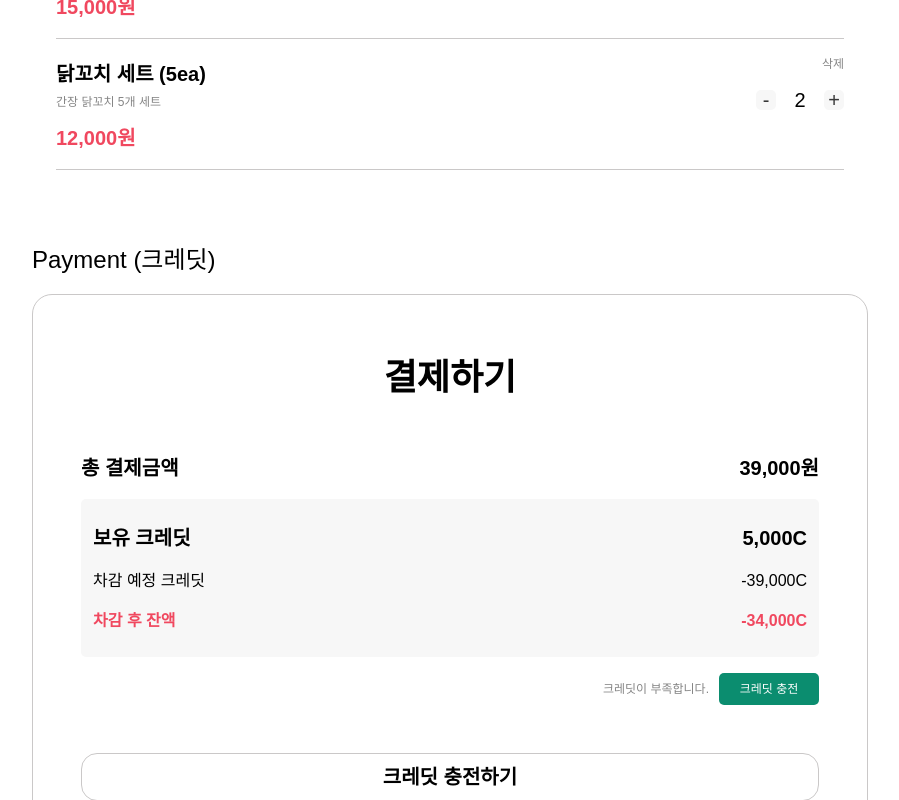
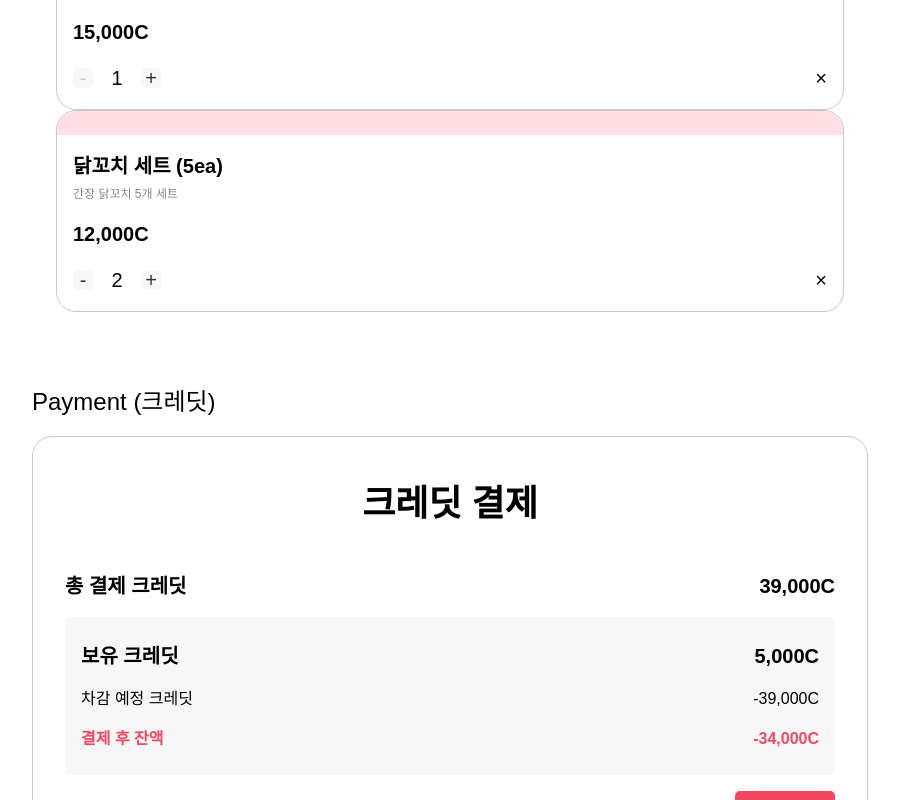
Before and after one commit to uptomaster/7th_deliveryApp, a React (Vite) app in the folder delivery-order-app/: page /test in a window 1280 px wide. Shown: the part 1360-2160 px from the top of the page, without its empty margins (190-1089 px from the left). Built offline with nearby package versions, Linux system fonts and the light colour scheme.

Commit message:
fix: 크레딧 결제 화면 및 옵션 가격 표시 정리

```diff
--- a/delivery-order-app/src/components/cart/CartItem.jsx
+++ b/delivery-order-app/src/components/cart/CartItem.jsx
@@ -1,63 +1,53 @@
 import QuantityControl from '../common/QuantityControl'
+import { formatCredit } from '../../utils/format'
 
 function CartItem({ item, onIncrease, onDecrease, onRemove }) {
-  const parsePrice = (price) => {
-    if (typeof price === 'number') return price
-    return Number(price.toString().replace(/[^0-9]/g, ''))
-  }
+  return (
+    <article className="rounded-modal border border-gray-2 bg-gray-0">
+      <div className="rounded-t-modal bg-assistive px-4 py-3">
+        <p className="text-[16px] font-bold text-gray-5">{item.storeName}</p>
+      </div>
 
-  const formatPrice = (price) => {
-    return `${parsePrice(price).toLocaleString()}원`
-  }
-
-  return (
-    <article className="flex items-start justify-between gap-4 border-b border-gray-2 py-4">
-      <div>
-        <p className="text-[12px] font-medium text-primary">
-          {item.storeName}
-        </p>
-
-        <h3 className="mt-1 text-[20px] font-bold text-gray-5">
-          {item.name}
-        </h3>
+      <div className="px-4 py-4">
+        <h3 className="text-[20px] font-bold text-gray-5">{item.name}</h3>
 
         <p className="mt-1 text-[12px] font-medium text-gray-3">
           {item.description}
         </p>
 
         {item.selectedOptions?.length > 0 && (
-          <ul className="mt-3 space-y-1">
+          <div className="mt-3 flex flex-wrap gap-2">
             {item.selectedOptions.map((option) => (
-              <li
+              <span
                 key={option.id}
-                className="text-[12px] font-medium text-gray-3"
+                className="rounded-small border border-primary px-2 py-1 text-[12px] font-medium text-primary"
               >
-                ㄴ {option.groupTitle}: {option.name}{' '}
-                {formatPrice(option.price)}
-              </li>
+                {option.name}
+              </span>
             ))}
-          </ul>
+          </div>
         )}
 
-        <p className="mt-3 text-[20px] font-bold text-primary">
-          {formatPrice(item.unitPrice || item.price)}
+        <p className="mt-4 text-[20px] font-bold text-gray-5">
+          {formatCredit(item.unitPrice || item.price)}
         </p>
-      </div>
 
-      <div className="flex flex-col items-end gap-3">
-        <button
-          type="button"
-          onClick={() => onRemove(item.id)}
-          className="text-[12px] font-medium text-gray-3 transition hover:text-primary"
-        >
-          삭제
-        </button>
+        <div className="mt-4 flex items-center justify-between">
+          <QuantityControl
+            count={item.count}
+            onDecrease={() => onDecrease(item.id)}
+            onIncrease={() => onIncrease(item.id)}
+          />
 
-        <QuantityControl
-          count={item.count}
-          onDecrease={() => onDecrease(item.id)}
-          onIncrease={() => onIncrease(item.id)}
-        />
+          <button
+            type="button"
+            onClick={() => onRemove(item.id)}
+            className="text-[20px] font-medium text-gray-5 transition hover:text-primary"
+            aria-label="삭제"
+          >
+            ×
+          </button>
+        </div>
       </div>
     </article>
   )
--- a/delivery-order-app/src/components/payment/PaymentBox.jsx
+++ b/delivery-order-app/src/components/payment/PaymentBox.jsx
@@ -1,7 +1,7 @@
 import { Link, useNavigate } from 'react-router-dom'
 import Button from '../common/Button'
 import { useCredit } from '../../hooks/useCredit'
-import { formatCredit, formatWon } from '../../utils/format'
+import { formatCredit } from '../../utils/format'
 
 function PaymentBox({ totalPrice = 0, onPayment }) {
   const navigate = useNavigate()
@@ -23,17 +23,17 @@ function PaymentBox({ totalPrice = 0, onPayment }) {
   }
 
   return (
-    <section className="rounded-modal border border-gray-2 bg-gray-0 px-12 py-14">
+    <section className="rounded-modal border border-gray-2 bg-gray-0 px-8 py-10">
       <h2 className="text-center text-[36px] font-bold text-gray-5">
-        결제하기
+        크레딧 결제
       </h2>
 
-      <div className="mt-12 flex items-center justify-between text-[20px] font-bold text-gray-5">
-        <span>총 결제금액</span>
-        <span>{formatWon(totalPrice)}</span>
+      <div className="mt-10 flex items-center justify-between text-[20px] font-bold text-gray-5">
+        <span>총 결제 크레딧</span>
+        <span>{formatCredit(totalPrice)}</span>
       </div>
 
-      <div className="mt-4 flex flex-col gap-4 rounded-small bg-gray-1 px-3 py-6">
+      <div className="mt-4 flex flex-col gap-4 rounded-small bg-gray-1 px-4 py-6">
         <div className="flex items-center justify-between text-[20px] font-bold text-gray-5">
           <span>보유 크레딧</span>
           <span>{formatCredit(credit)}</span>
@@ -46,32 +46,32 @@ function PaymentBox({ totalPrice = 0, onPayment }) {
 
         <div
           className={`flex items-center justify-between text-[16px] font-bold ${
-            isInsufficient ? 'text-primary' : 'text-green-primary'
+            isInsufficient ? 'text-primary' : 'text-gray-5'
           }`}
         >
-          <span>차감 후 잔액</span>
+          <span>결제 후 잔액</span>
           <span>{formatCredit(remainingCredit)}</span>
         </div>
       </div>
 
-      {isInsufficient && (
-        <div className="mt-4 flex items-center justify-end gap-[10px]">
+      {isInsufficient && !isEmptyPrice && (
+        <div className="mt-4 flex items-center justify-end gap-3">
           <span className="text-[12px] font-medium text-gray-3">
             크레딧이 부족합니다.
           </span>
 
           <Link
             to="/credit/charge"
-            className="flex h-8 w-[100px] items-center justify-center whitespace-nowrap rounded-small bg-green-primary text-[12px] font-medium text-gray-0"
+            className="flex h-8 w-[100px] items-center justify-center whitespace-nowrap rounded-small bg-primary text-[12px] font-medium text-gray-0"
           >
-            크레딧 충전
+            충전하기
           </Link>
         </div>
       )}
 
       <Button
         size="full"
-        className="mt-12"
+        className="mt-10"
         disabled={isEmptyPrice}
         variant={isInsufficient ? 'outline' : 'primary'}
         onClick={handleButtonClick}
@@ -80,7 +80,7 @@ function PaymentBox({ totalPrice = 0, onPayment }) {
           ? '메뉴를 담아주세요'
           : isInsufficient
             ? '크레딧 충전하기'
-            : '결제하기'}
+            : '크레딧으로 결제하기'}
       </Button>
     </section>
   )
--- a/delivery-order-app/src/components/restaurant/MenuModal.jsx
+++ b/delivery-order-app/src/components/restaurant/MenuModal.jsx
@@ -3,13 +3,7 @@ import Button from '../common/Button'
 import QuantityControl from '../common/QuantityControl'
 import MenuOptionSelector from './MenuOptionSelector'
 import { useCart } from '../../context/CartContext'
-
-// 💡 남혁 형이 작업할 부분: 나중에 실제 식당 데이터(restaurants.js)에 옵션이 추가되면 이 더미 데이터를 지우고 실제 데이터를 쓰면 됩니다!
-const DUMMY_OPTIONS = [
-  { id: 'opt1', name: '사이즈 업', price: 1000 },
-  { id: 'opt2', name: '치즈 토핑', price: 500 },
-  { id: 'opt3', name: '매운맛 변경', price: 500 },
-]
+import { formatCredit, parseCredit } from '../../utils/format'
 
 function MenuModal({ restaurant, onClose }) {
   const { addToCart } = useCart()
@@ -26,11 +20,6 @@ function MenuModal({ restaurant, onClose }) {
 
   if (!restaurant) return null
 
-  const parsePrice = (price) => {
-    if (typeof price === 'number') return price
-    return Number(price.toString().replace(/[^0-9]/g, ''))
-  }
-
   const createSelectedOption = (group, option) => ({
     ...option,
     groupId: group.id,
@@ -43,7 +32,7 @@ function MenuModal({ restaurant, onClose }) {
     menu.optionGroups?.forEach((group) => {
       if (group.type === 'radio') {
         const defaultOption =
-          group.options.find((option) => parsePrice(option.price) === 0) ||
+          group.options.find((option) => parseCredit(option.price) === 0) ||
           group.options[0]
 
         initialMap[group.id] = createSelectedOption(group, defaultOption)
@@ -65,17 +54,21 @@ function MenuModal({ restaurant, onClose }) {
     })
   }
 
-  const getTotalPrice = () => {
+  const getUnitPrice = () => {
     if (!activeMenu) return 0
 
-    const basePrice = parsePrice(activeMenu.price)
+    const basePrice = parseCredit(activeMenu.price)
 
     const optionsPrice = getSelectedOptions().reduce(
-      (sum, option) => sum + parsePrice(option.price),
+      (sum, option) => sum + parseCredit(option.price),
       0,
     )
 
-    return (basePrice + optionsPrice) * count
+    return basePrice + optionsPrice
+  }
+
+  const getTotalPrice = () => {
+    return getUnitPrice() * count
   }
 
   const handleSelectRadio = (group, option) => {
@@ -132,36 +125,34 @@ function MenuModal({ restaurant, onClose }) {
 
   if (activeMenu) {
     return (
-      <div className="fixed inset-0 z-[100] flex items-center justify-center bg-black/40 px-5">
-        <section className="flex w-full max-w-[420px] flex-col rounded-modal bg-gray-0 p-7 shadow-2xl">
-          <div className="flex items-start justify-between gap-4">
+      <div className="fixed inset-0 z-[100] flex justify-end bg-black/30">
+        <section className="flex h-full w-full max-w-[360px] flex-col bg-gray-0 px-4 py-6 shadow-2xl">
+          <div className="flex items-start justify-between">
             <div>
               <h2 className="text-[24px] font-bold text-gray-5">
+                {restaurant.name}
+              </h2>
+
+              <h3 className="mt-8 text-[20px] font-bold text-gray-5">
                 {activeMenu.name}
-              </h2>
+              </h3>
 
               <p className="mt-1 text-[12px] font-medium text-gray-3">
                 {activeMenu.description}
-              </p>
-
-              <p className="mt-2 text-[20px] font-bold text-gray-5">
-                {activeMenu.price}
               </p>
             </div>
 
             <button
               type="button"
-              onClick={handleBackToMenuList}
-              className="text-[24px] font-medium text-gray-4 transition hover:text-primary"
-              aria-label="메뉴 목록으로 돌아가기"
+              onClick={onClose}
+              className="text-[24px] font-medium text-gray-5 transition hover:text-primary"
+              aria-label="모달 닫기"
             >
-              ←
+              ×
             </button>
           </div>
 
-          <div className="my-6 h-px bg-gray-2" />
-
-          <div className="max-h-[50vh] flex-1 overflow-y-auto pr-2">
+          <div className="mt-4 flex-1 overflow-y-auto pr-1">
             <MenuOptionSelector
               optionGroups={activeMenu.optionGroups}
               selectedOptionMap={selectedOptionMap}
@@ -170,10 +161,11 @@ function MenuModal({ restaurant, onClose }) {
             />
           </div>
 
-          <div className="my-6 h-px bg-gray-2" />
-
-          <div className="mb-6 flex items-center justify-between">
-            <span className="text-[16px] font-bold text-gray-5">수량</span>
+          <div className="border-t border-gray-2 pt-5">
+            <div className="mb-5 flex items-center justify-between">
+              <strong className="text-[20px] font-bold text-gray-5">
+                {formatCredit(getTotalPrice())}
+              </strong>
 
               <QuantityControl
                 count={count}
@@ -182,24 +174,35 @@ function MenuModal({ restaurant, onClose }) {
               />
             </div>
 
+            <div className="grid grid-cols-[80px_1fr] gap-3">
+              <Button
+                variant="outline"
+                size="full"
+                onClick={handleBackToMenuList}
+              >
+                이전
+              </Button>
+
               <Button variant="primary" size="full" onClick={handleAddToCart}>
-            {getTotalPrice().toLocaleString()}원 담기
+                담기
               </Button>
+            </div>
+          </div>
         </section>
       </div>
     )
   }
 
   return (
-    <div className="fixed inset-0 z-[100] flex items-center justify-center bg-black/40 px-5">
-      <section className="flex w-full max-w-[420px] flex-col rounded-modal bg-gray-0 p-7 shadow-2xl">
-        <div className="flex items-start justify-between gap-4">
+    <div className="fixed inset-0 z-[100] flex justify-end bg-black/30">
+      <section className="flex h-full w-full max-w-[360px] flex-col bg-gray-0 px-4 py-6 shadow-2xl">
+        <div className="flex items-start justify-between">
           <div>
             <p className="text-[12px] font-medium text-primary">
               {restaurant.category}
             </p>
 
-            <h2 className="mt-1 text-[36px] font-bold text-gray-5">
+            <h2 className="mt-1 text-[24px] font-bold text-gray-5">
               {restaurant.name}
             </h2>
 
@@ -211,21 +214,17 @@ function MenuModal({ restaurant, onClose }) {
           <button
             type="button"
             onClick={onClose}
-            className="text-[24px] font-medium text-gray-4 transition hover:text-primary"
+            className="text-[24px] font-medium text-gray-5 transition hover:text-primary"
             aria-label="모달 닫기"
           >
             ×
           </button>
         </div>
 
-        <div className="my-6 h-px bg-gray-2" />
-
-        <div className="max-h-[50vh] space-y-9 overflow-y-auto pr-2">
+        <div className="mt-8 flex-1 space-y-8 overflow-y-auto pr-1">
           {restaurant.menus?.map((menu) => (
-            <div
-              key={menu.id}
-              className="flex items-center justify-between gap-4"
-            >
+            <article key={menu.id}>
+              <div className="flex items-start justify-between gap-4">
                 <div>
                   <h3 className="text-[20px] font-bold text-gray-5">
                     {menu.name}
@@ -234,20 +233,21 @@ function MenuModal({ restaurant, onClose }) {
                   <p className="mt-1 text-[12px] font-medium text-gray-3">
                     {menu.description}
                   </p>
-
-                <p className="mt-1 text-[20px] font-bold text-gray-5">
-                  {menu.price}
-                </p>
                 </div>
 
-              <Button
-                variant="outline"
-                size="sm"
+                <button
+                  type="button"
                   onClick={() => handleOpenOptionPage(menu)}
+                  className="rounded-small border border-primary px-2 py-1 text-[12px] font-medium text-primary transition hover:bg-assistive"
                 >
                   선택
-              </Button>
+                </button>
               </div>
+
+              <p className="mt-4 text-right text-[20px] font-bold text-gray-5">
+                {formatCredit(menu.price)}
+              </p>
+            </article>
           ))}
         </div>
       </section>
--- a/delivery-order-app/src/components/restaurant/MenuOptionSelector.jsx
+++ b/delivery-order-app/src/components/restaurant/MenuOptionSelector.jsx
@@ -1,50 +1,47 @@
+import { formatCredit, parseCredit } from '../../utils/format'
+
 function MenuOptionSelector({
   optionGroups = [],
   selectedOptionMap = {},
   onSelectRadio,
   onToggleCheckbox,
 }) {
-  const parsePrice = (price) => {
-    if (typeof price === 'number') return price
-    return Number(price.toString().replace(/[^0-9]/g, ''))
-  }
+  const formatOptionPrice = (price) => {
+    const parsedPrice = parseCredit(price)
 
-  const formatPrice = (price) => {
-    const parsedPrice = parsePrice(price)
+    if (parsedPrice === 0) return ''
 
-    if (parsedPrice === 0) return '+0원'
-
-    return `+${parsedPrice.toLocaleString()}원`
+    return `(+${formatCredit(parsedPrice)})`
   }
 
   if (optionGroups.length === 0) {
     return (
-      <p className="text-[14px] font-medium text-gray-3">
+      <p className="text-[12px] font-medium text-gray-3">
         선택 가능한 옵션이 없습니다.
       </p>
     )
   }
 
   return (
-    <div className="space-y-6">
+    <div className="space-y-8">
       {optionGroups.map((group) => {
         const selectedValue = selectedOptionMap[group.id]
 
         return (
           <section key={group.id}>
-            <div className="mb-3 flex items-center gap-2">
-              <h4 className="text-[16px] font-bold text-gray-5">
+            <div className="mb-3">
+              <h4 className="text-[20px] font-bold text-gray-5">
                 {group.title}
               </h4>
 
               {group.required && (
-                <span className="rounded-full bg-assistive px-2 py-1 text-[12px] font-medium text-primary">
-                  필수
-                </span>
+                <p className="mt-1 text-[12px] font-medium text-gray-3">
+                  필수 옵션입니다.
+                </p>
               )}
             </div>
 
-            <div className="space-y-3">
+            <div className="flex flex-wrap gap-2">
               {group.options.map((option) => {
                 const isSelected =
                   group.type === 'radio'
@@ -55,39 +52,25 @@ function MenuOptionSelector({
                       )
 
                 return (
-                  <label
+                  <button
                     key={option.id}
-                    className={`flex cursor-pointer items-center justify-between rounded-button border px-4 py-3 transition ${
+                    type="button"
+                    onClick={() => {
+                      if (group.type === 'radio') {
+                        onSelectRadio(group, option)
+                        return
+                      }
+
+                      onToggleCheckbox(group, option)
+                    }}
+                    className={`rounded-small border px-2 py-1 text-[12px] font-medium transition ${
                       isSelected
-                        ? 'border-primary bg-assistive'
-                        : 'border-gray-2 bg-gray-0 hover:border-secondary'
+                        ? 'border-primary bg-assistive text-primary'
+                        : 'border-primary bg-gray-0 text-primary hover:bg-assistive'
                     }`}
                   >
-                    <div className="flex items-center gap-3">
-                      <input
-                        type={group.type}
-                        name={group.id}
-                        checked={isSelected}
-                        onChange={() => {
-                          if (group.type === 'radio') {
-                            onSelectRadio(group, option)
-                            return
-                          }
-
-                          onToggleCheckbox(group, option)
-                        }}
-                        className="h-4 w-4 accent-primary"
-                      />
-
-                      <span className="text-[14px] font-medium text-gray-5">
-                        {option.name}
-                      </span>
-                    </div>
-
-                    <span className="text-[14px] font-bold text-gray-5">
-                      {formatPrice(option.price)}
-                    </span>
-                  </label>
+                    {option.name} {formatOptionPrice(option.price)}
+                  </button>
                 )
               })}
             </div>
--- a/delivery-order-app/src/context/CartContext.jsx
+++ b/delivery-order-app/src/context/CartContext.jsx
@@ -1,14 +1,10 @@
 import { createContext, useContext, useState } from 'react'
+import { parseCredit } from '../utils/format'
 
 const CartContext = createContext()
 
 export function CartProvider({ children }) {
   const [cartItems, setCartItems] = useState([])
-
-  const parsePrice = (price) => {
-    if (typeof price === 'number') return price
-    return Number(price.toString().replace(/[^0-9]/g, ''))
-  }
 
   const addToCart = (restaurantName, menu, count, selectedOptions = []) => {
     setCartItems((prev) => {
@@ -22,10 +18,10 @@ export function CartProvider({ children }) {
 
       const existingItem = prev.find((item) => item.id === uniqueId)
 
-      const basePrice = parsePrice(menu.price)
+      const basePrice = parseCredit(menu.price)
 
       const optionsPrice = selectedOptions.reduce(
-        (sum, option) => sum + parsePrice(option.price),
+        (sum, option) => sum + parseCredit(option.price),
         0,
       )
 
--- a/delivery-order-app/src/pages/Cart.jsx
+++ b/delivery-order-app/src/pages/Cart.jsx
@@ -22,7 +22,6 @@ function Cart() {
     return Number(price.toString().replace(/[^0-9]/g, ''))
   }
 
-  // 1. 총 결제 금액 계산: 문자열 대신 unitPrice(숫자)가 있으면 그걸 사용합니다.
   const totalPrice = cartItems.reduce((sum, item) => {
     const itemPrice = item.unitPrice || parsePrice(item.price)
     return sum + itemPrice * item.count
@@ -40,7 +39,7 @@ function Cart() {
       return
     }
 
-    clearCart()
+    clearCart?.()
     navigate('/order-complete')
   }
 
@@ -83,6 +82,7 @@ function Cart() {
                 onDecrease={handleDecrease}
                 onRemove={handleRemove}
               />
+
               <div className="mt-6 flex justify-center">
                 <Link
                   to="/main"
--- a/delivery-order-app/src/utils/format.js
+++ b/delivery-order-app/src/utils/format.js
@@ -1,7 +1,12 @@
+export function parseCredit(amount) {
+  if (typeof amount === 'number') return amount
+  return Number(amount.toString().replace(/[^0-9]/g, ''))
+}
+
 export function formatWon(amount) {
-  return `${amount.toLocaleString('ko-KR')}원`
+  return `${parseCredit(amount).toLocaleString('ko-KR')}원`
 }
 
 export function formatCredit(amount) {
-  return `${amount.toLocaleString('ko-KR')}C`
+  return `${parseCredit(amount).toLocaleString('ko-KR')}C`
 }
```
Lines whose indentation alone changed are shown as unchanged.
